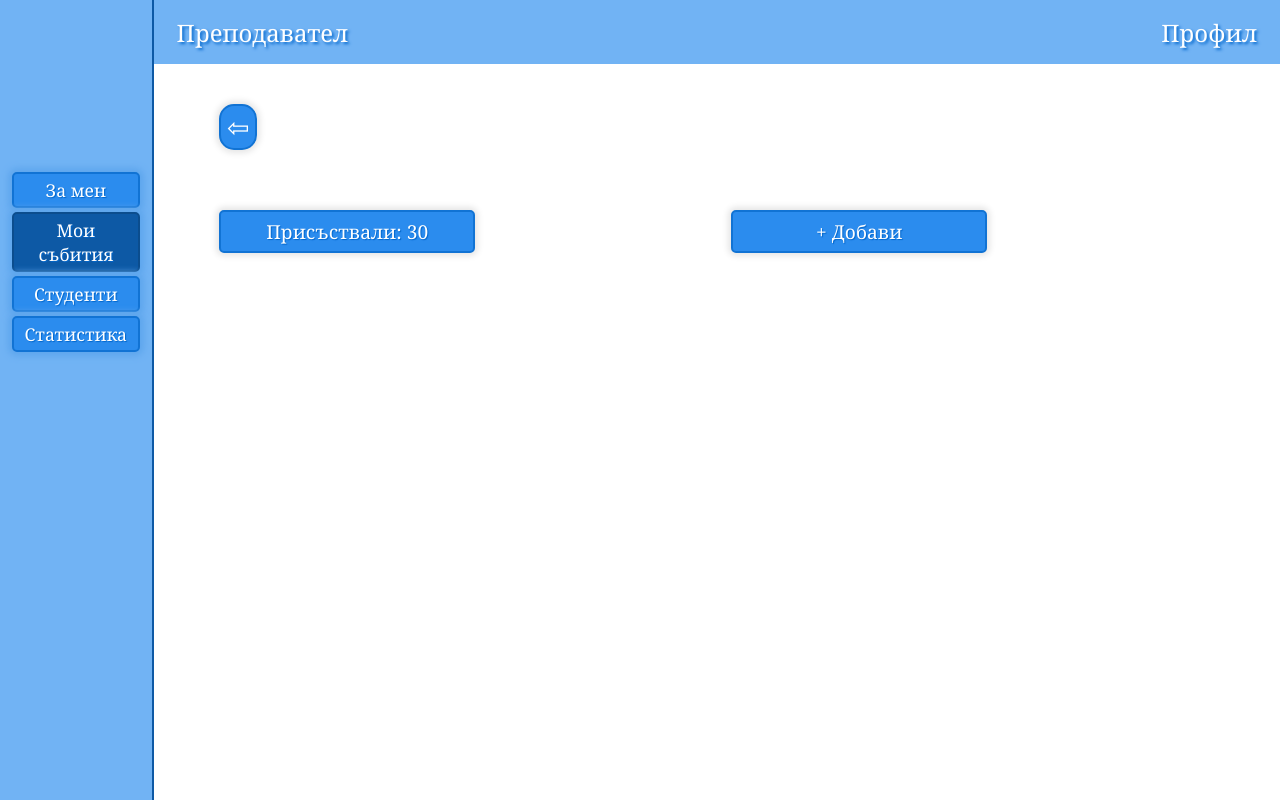
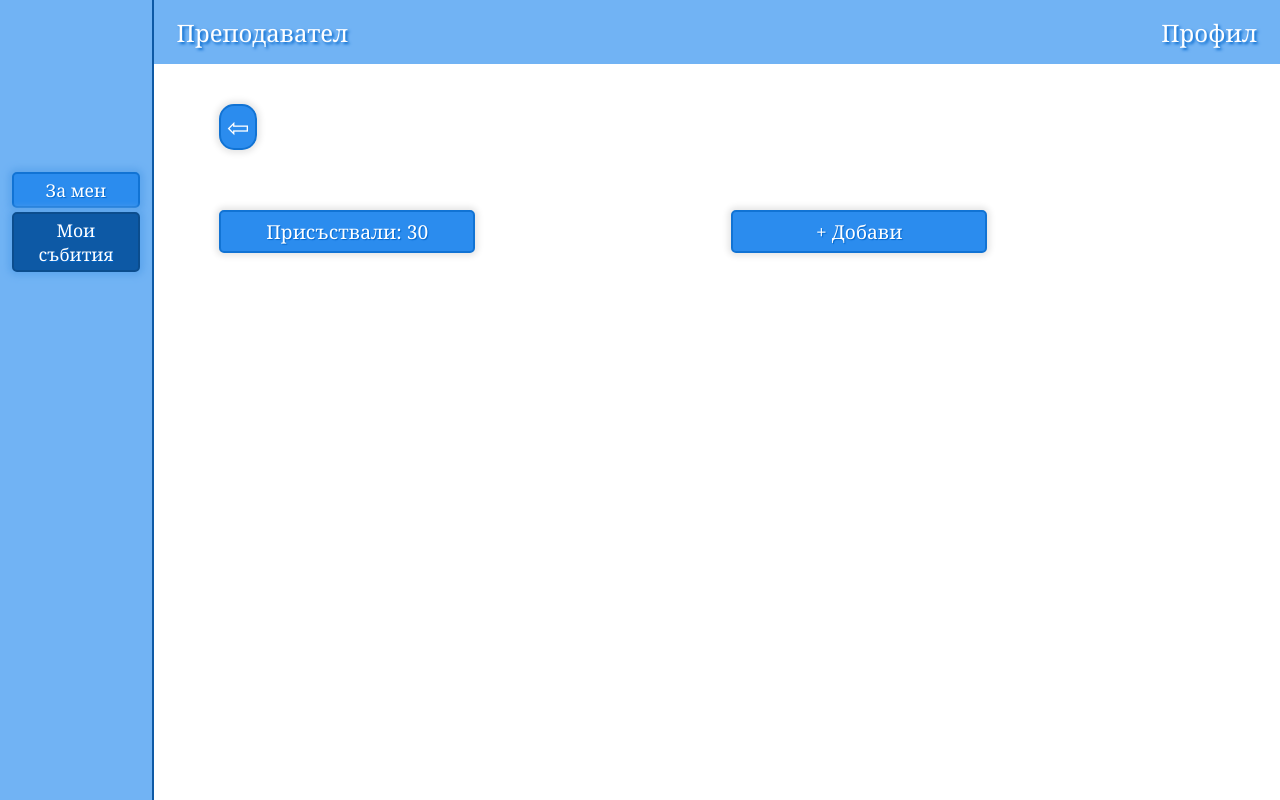
Before and after one commit to ruby-fencerin/Web-project, a PHP site: page /pages/event_creation_page.php in a window 1280 px wide. Run offline with PHP 8.4, Linux system fonts and the light colour scheme.

Commit message:
menu buttons in event creation page now working

```diff
--- a/app/js/event-list.js
+++ b/app/js/event-list.js
@@ -21,7 +21,7 @@ async function addEventsButton(){
     addButton.classList.remove("hidden");
     addButton.addEventListener("click", () => {
       // искаме да е страницата на този преподавател => teacherid от url
-      window.location.href = "event_creation_page.php?";
+      window.location.href = "event_creation_page.php";
     });
   }
 }
--- a/app/pages/event_creation_page.php
+++ b/app/pages/event_creation_page.php
@@ -8,21 +8,13 @@
 </head>
 <body>
     <div id = "nav-div">
-        <nav>
+        <nav id = "menu">
             <div class = "menu-option" id = "for-me">
                 За мен
             </div>
 
             <div class = "menu-option chosen" id = "my-events">
                 Мои събития
-            </div>
-
-             <div class = "menu-option" id = "list-all-students">
-                Студенти
-            </div>
-
-             <div class = "menu-option" id = "statistics">
-                Статистика
             </div>
         </nav>
     </div>
@@ -56,5 +48,6 @@
     </div>
 
     <script src="../js/event-creation.js"></script>
+    <script src="../js/menu.js"></script>
 </body>
 </html>
```
